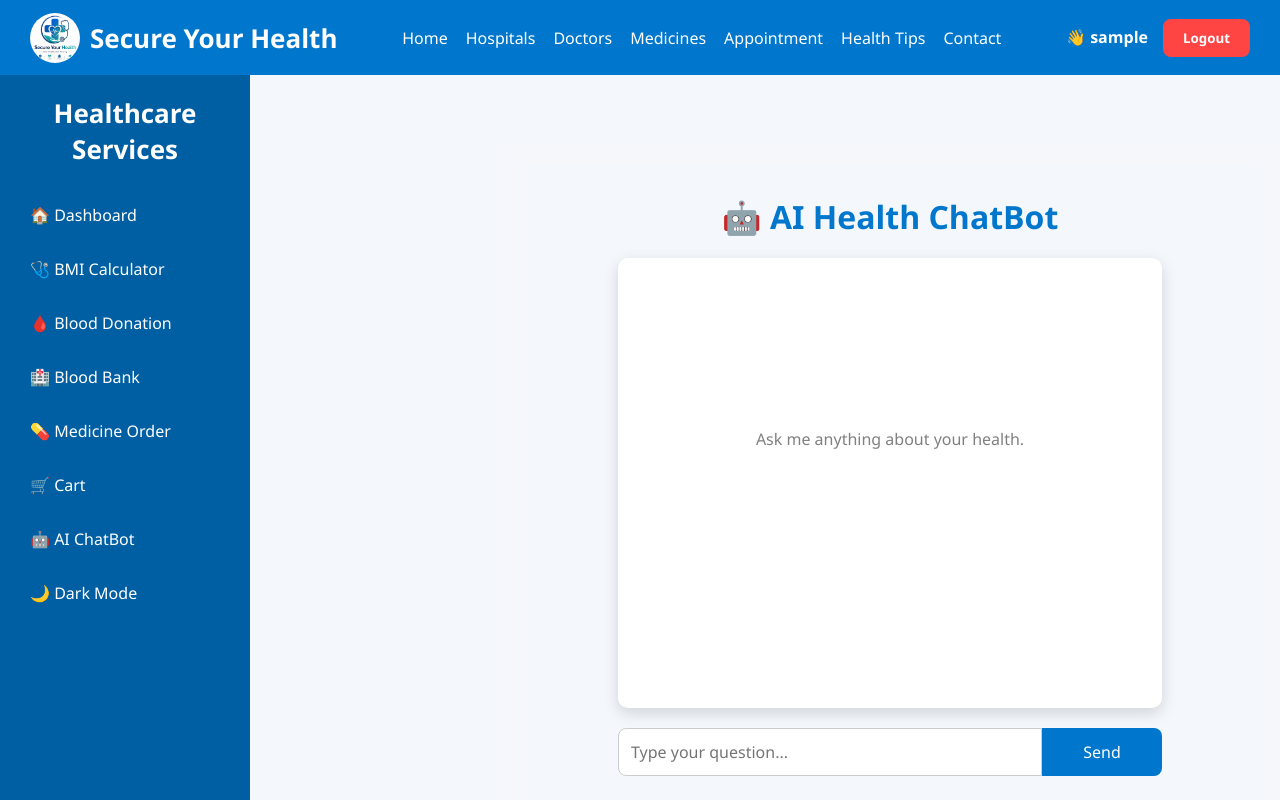
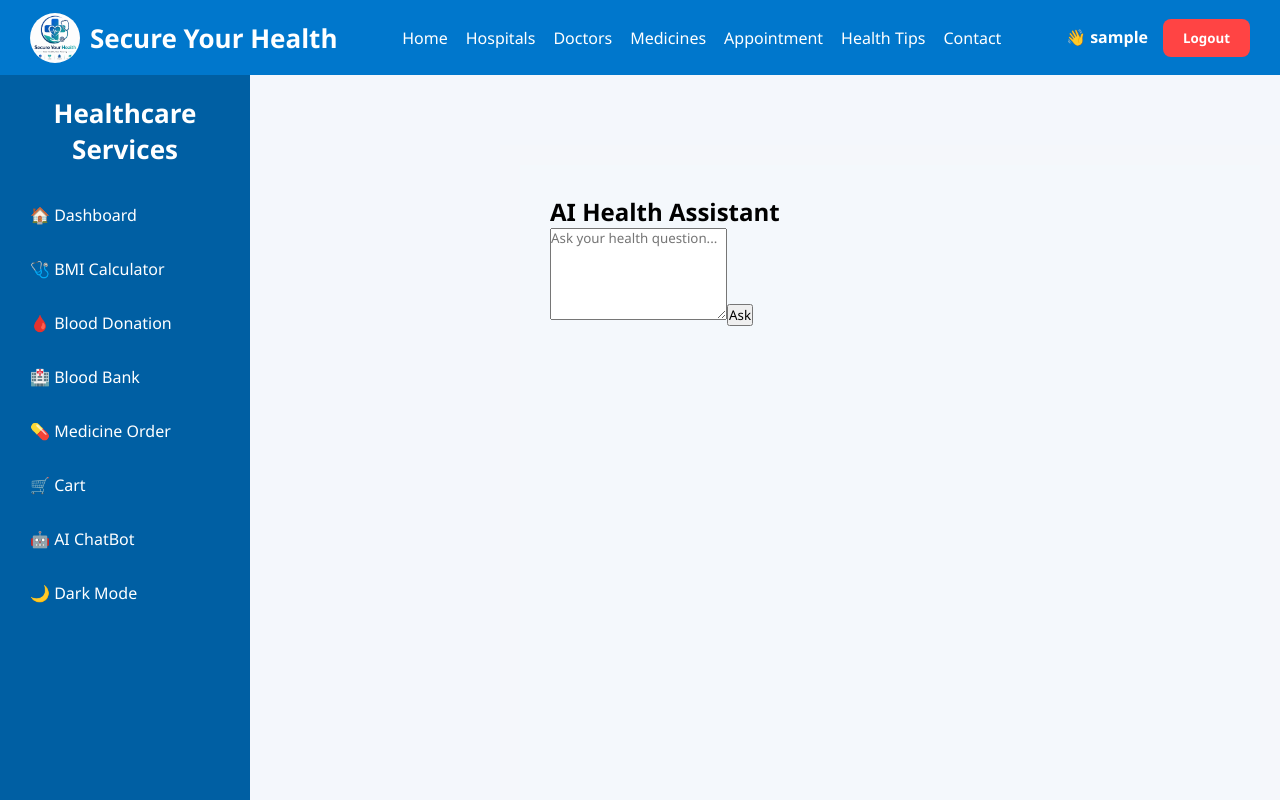
Before and after one commit to mastanshareefshaik5-ms/Secure-Your-Health, a React (Vite) app in the folder Frontend/: page /chatbot in a window 1280 px wide. Shown: the top 800 px of the page. Built offline with nearby package versions, Linux system fonts and the light colour scheme; sample sign-in values are in the browser's storage.

Commit message:
Frontend

```diff
--- a/Frontend/src/Components/ChatBot/ChatBot.jsx
+++ b/Frontend/src/Components/ChatBot/ChatBot.jsx
@@ -1,92 +1,57 @@
+import { useState } from "react";
 import "./ChatBot.css";
-import { useState } from "react";
 
 function ChatBot() {
 
   const [message, setMessage] = useState("");
-  const [chat, setChat] = useState([]);
+  const [reply, setReply] = useState("");
 
   const sendMessage = () => {
 
-    if (message.trim() === "") return;
-
-    let reply = "";
-
     const msg = message.toLowerCase();
 
-    if (msg.includes("fever")) {
-      reply = "Drink plenty of water and consult a doctor if the fever continues.";
-    }
-    else if (msg.includes("cold")) {
-      reply = "Take rest, drink warm fluids and consult a doctor if symptoms worsen.";
-    }
-    else if (msg.includes("headache")) {
-      reply = "Stay hydrated and take proper rest. Visit a doctor if the headache is severe.";
-    }
-    else if (msg.includes("covid")) {
-      reply = "If you have COVID-19 symptoms, isolate yourself and consult a healthcare professional.";
-    }
-    else if (msg.includes("diabetes")) {
-      reply = "Maintain a healthy diet, exercise regularly and monitor your blood sugar levels.";
-    }
-    else {
-      reply = "I'm here to help with basic health questions. Please consult a doctor for medical advice.";
-    }
+    if (msg.includes("fever"))
+      setReply("Drink plenty of water and consult a doctor if fever persists.");
 
-    setChat([
-      ...chat,
-      {
-        user: message,
-        bot: reply
-      }
-    ]);
+    else if (msg.includes("headache"))
+      setReply("Take proper rest, stay hydrated, and consult a doctor if severe.");
 
-    setMessage("");
+    else if (msg.includes("covid"))
+      setReply("Wear a mask, isolate if necessary, and consult your healthcare provider.");
+
+    else if (msg.includes("diabetes"))
+      setReply("Maintain a healthy diet, exercise regularly, and monitor blood sugar.");
+
+    else if (msg.includes("blood"))
+      setReply("Visit the Blood Bank page to check blood availability.");
+
+    else
+      setReply("Please consult a qualified doctor for medical advice.");
   };
 
   return (
     <div className="chat-container">
 
-      <h1>🤖 AI Health ChatBot</h1>
+      <div className="chat-card">
 
-      <div className="chat-box">
+        <h2>AI Health Assistant</h2>
 
-        {chat.length === 0 && (
-          <p className="welcome">
-            Ask me anything about your health.
-          </p>
-        )}
-
-        {chat.map((item, index) => (
-
-          <div key={index}>
-
-            <div className="user-msg">
-              You : {item.user}
-            </div>
-
-            <div className="bot-msg">
-              Bot : {item.bot}
-            </div>
-
-          </div>
-
-        ))}
-
-      </div>
-
-      <div className="input-area">
-
-        <input
-          type="text"
-          placeholder="Type your question..."
+        <textarea
+          rows="5"
+          placeholder="Ask your health question..."
           value={message}
           onChange={(e) => setMessage(e.target.value)}
         />
 
         <button onClick={sendMessage}>
-          Send
+          Ask
         </button>
+
+        {reply && (
+          <div className="reply">
+            {reply}
+          </div>
+        )}
 
       </div>
 
```
